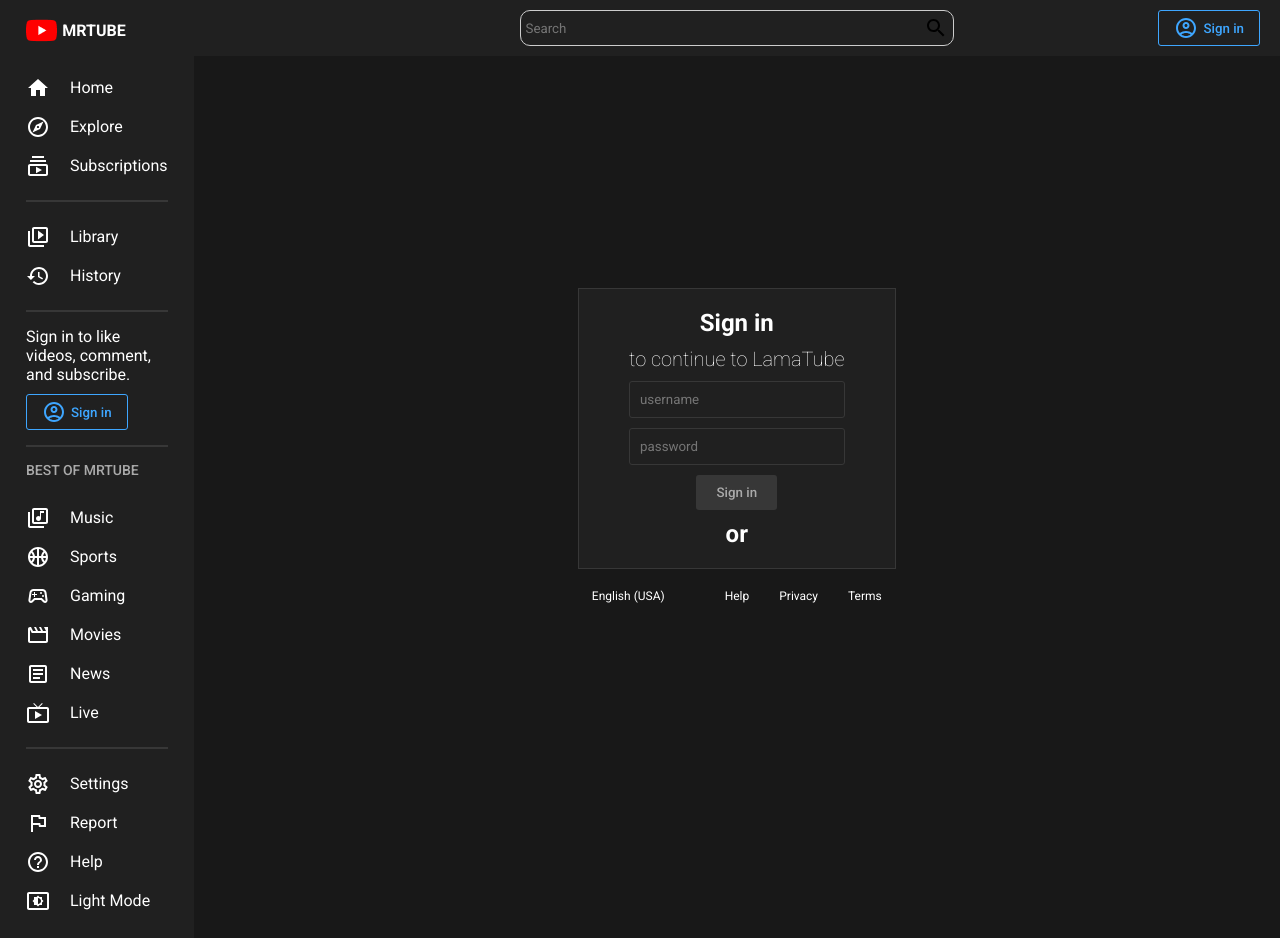
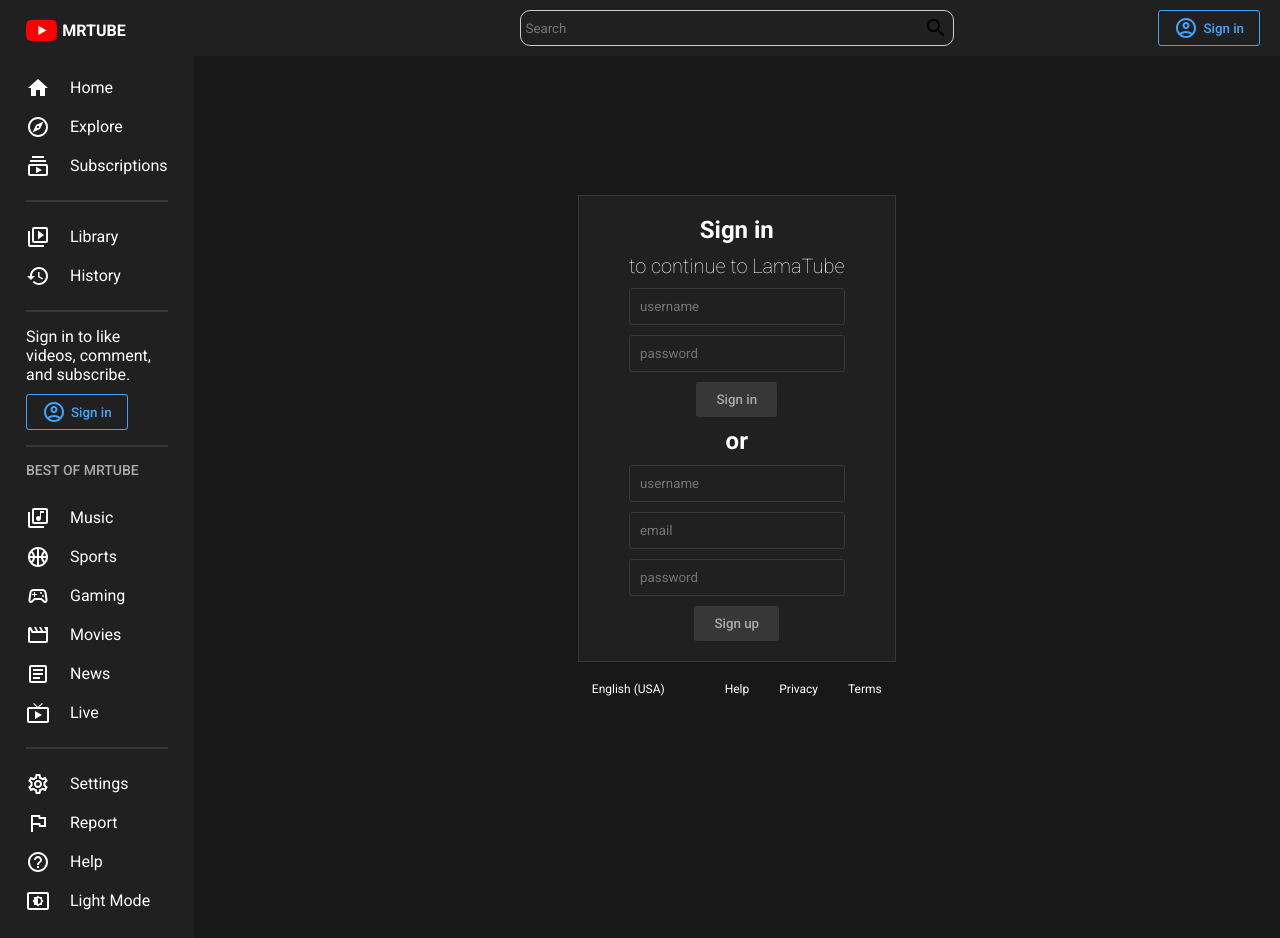
Before and after one commit to MRMutahir/Video-Sharing-app, a React (Vite) app in the folder Frontend/: page /signin in a window 1280 px wide. Built offline with nearby package versions, Linux system fonts and the light colour scheme.

Commit message:
http://localhost:8000/api/auth/signin,         { name, password }

```diff
--- a/Frontend/src/Page/Sign.jsx
+++ b/Frontend/src/Page/Sign.jsx
@@ -33,7 +33,9 @@ const Input = styled.input`
   padding: 10px;
   width: 100%;
   background-color: transparent;
-  outline: none;
+  outline: inherit;
+
+  color: ${({ theme }) => theme.textSoft};
 `;
 const Button = styled.button`
   border: none;
@@ -65,34 +67,18 @@ const Link = styled.div`
 function Sign() {
   const [name, setusername] = useState("");
   const [password, setpassword] = useState("");
-  // const handelSignin = async (e) => {
-  //   // console.log("SALAM handelSignin ");
-  //   // console.log(username);
-  //   // console.log(password);
 
-  // };
-  // const username = useRef();
-  // const password = useRef();
   async function handelSignin(e) {
-    // let obj =  {
-    //   name,password
-    // }
-    // console.log(obj);
+    e.preventDefault();
     try {
       const response = await axios.post(
-        `http://localhost:8000/api/auth/signin`,{name,password}
-        // //  { username: username.current.value, password: password.current.value }
-        // { username: `video4`, password: `12345678` }
-      )
-      if (response.data) {
-        console.log(response.data);
-      } else {
-        // console.log(res.message);
-        console.log(response.data);
-      }
+        `http://localhost:8000/api/auth/signin`,
+        { name, password }
+      );
+      console.log(response.data);
     } catch (error) {
-      console.log(error);
-      // console.log(res.data);
+      if (error) console.log("user not found ");
+      // console.log(error);
     }
   }
 
@@ -116,10 +102,10 @@ function Sign() {
         />
         <Button onClick={handelSignin}>Sign in</Button>
         <Title>or</Title>
-        {/* <Input placeholder="username" />
+        <Input placeholder="username" />
         <Input placeholder="email" />
         <Input type="password" placeholder="password" />
-        <Button>Sign up</Button> */}
+        <Button>Sign up</Button>
       </Wrapper>
       <More>
         English (USA)
```
